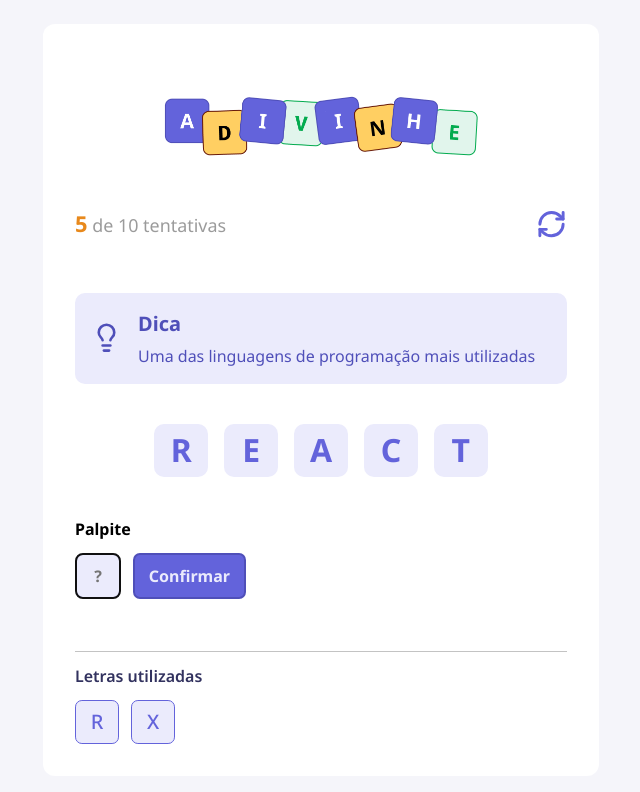
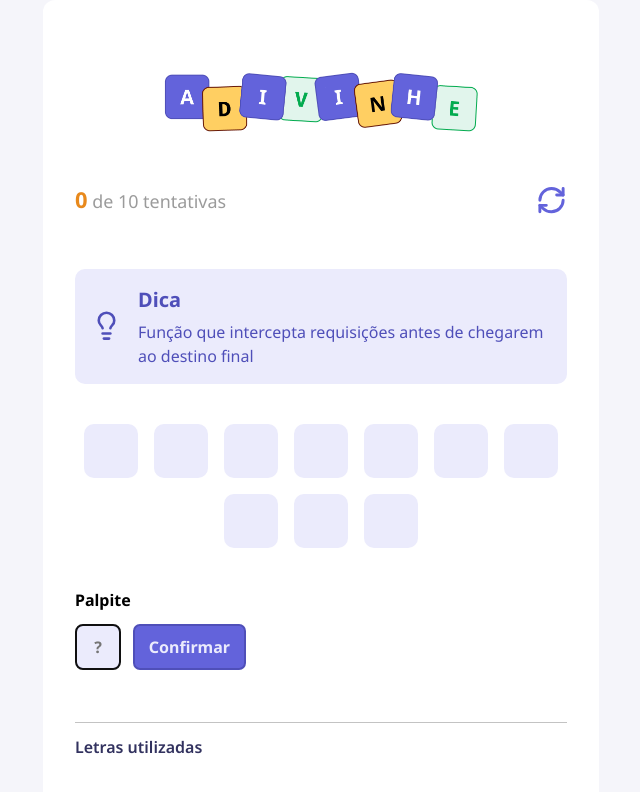
Before and after one commit to VictorMartinsD/adivinhe, a React (Vite) app: page / in a window 1280 px wide. Shown: the top 792 px of the page, without its empty margins (319-959 px from the left). Built offline with nearby package versions, Linux system fonts and the light colour scheme.

Commit message:
feat: implement game logic, word selection, and letter guessing states

```diff
--- a/eslint.config.js
+++ b/eslint.config.js
@@ -19,6 +19,9 @@ export default defineConfig([
     languageOptions: {
       globals: globals.browser,
     },
+    rules: {
+      "react-hooks/set-state-in-effect": "off",
+    },
   },
   prettier,
 ]);
--- a/src/App.tsx
+++ b/src/App.tsx
@@ -1,38 +1,91 @@
 import styles from "@/app.module.css";
+import { useEffect, useState } from "react";
+import { WORDS, type Challenge } from "@/utils/words";
 import { Tip } from "@/components/Tip";
 import { Button } from "@/components/Button";
 import { Input } from "@/components/Input";
 import { Letter } from "@/components/Letter";
 import { Header } from "@/components/Header";
-import { LettersUsed } from "@/components/LettersUsed";
+import { LettersUsed, type LettersUsedProps } from "@/components/LettersUsed";
 
 export default function App() {
+  const [score, setScore] = useState(0);
+  const [letter, setLetter] = useState("");
+  const [attempts, setAttempts] = useState(0);
+  const [lettersUsed, setLettersUsed] = useState<LettersUsedProps[]>([]);
+  const [challenge, setChallenge] = useState<Challenge | null>(null);
+
   function handleRestartGame() {
     alert("Reiniciar o jogo!");
   }
+
+  function startGame() {
+    const index = Math.floor(Math.random() * WORDS.length);
+    const randomWord = WORDS[index];
+
+    setChallenge(randomWord);
+    setAttempts(0);
+    setLetter("");
+  }
+
+  function HandleConfirm() {
+    if (!challenge) {
+      return;
+    }
+
+    if (!letter.trim()) {
+      return alert("Digite uma letra!");
+    }
+
+    const value = letter.toUpperCase();
+    const exists = lettersUsed.find((used) => used.value.toUpperCase() === value);
+
+    if (exists) {
+      return alert("Você já utilizou a letra " + value);
+    }
+
+    const hits = challenge.word
+      .toUpperCase()
+      .split("")
+      .filter((char) => char === value).length;
+
+    const correct = hits > 0;
+    const currentScore = score + hits;
+
+    setLettersUsed((prevState) => [...prevState, { value, correct }]);
+    setScore(currentScore);
+    setLetter("");
+  }
+
+  useEffect(() => {
+    startGame();
+  }, []);
+
+  if (!challenge) {
+    return;
+  }
+
   return (
     <div className={styles.container}>
       <main>
-        <Header current={5} max={10} onRestart={handleRestartGame} />
+        <Header current={attempts} max={10} onRestart={handleRestartGame} />
 
-        <Tip tip="Uma das linguagens de programação mais utilizadas" />
+        <Tip tip={challenge.tip} />
 
         <div className={styles.word}>
-          <Letter value="R" />
-          <Letter value="E" />
-          <Letter value="A" />
-          <Letter value="C" />
-          <Letter value="T" />
+          {challenge.word.split("").map(() => (
+            <Letter value="" />
+          ))}
         </div>
 
         <h4>Palpite</h4>
 
         <div className={styles.guess}>
-          <Input autoFocus maxLength={1} placeholder="?" />
-          <Button title="Confirmar" />
+          <Input autoFocus maxLength={1} placeholder="?" value={letter} onChange={(e) => setLetter(e.target.value)} />
+          <Button title="Confirmar" onClick={HandleConfirm} />
         </div>
 
-        <LettersUsed />
+        <LettersUsed data={lettersUsed} />
       </main>
     </div>
   );
--- a/src/components/LettersUsed/index.tsx
+++ b/src/components/LettersUsed/index.tsx
@@ -1,14 +1,24 @@
 import styles from "@/components/LettersUsed/styles.module.css";
 import { Letter } from "@/components/Letter";
 
-export function LettersUsed() {
+export type LettersUsedProps = {
+  value: string;
+  correct: boolean;
+};
+
+type Props = {
+  data: LettersUsedProps[];
+};
+
+export function LettersUsed({ data }: Props) {
   return (
     <div className={styles.lettersUsed}>
       <h5>Letras utilizadas</h5>
 
       <div>
-        <Letter value="R" size="small" />
-        <Letter value="X" size="small" />
+        {data.map(({ value, correct }) => (
+          <Letter value={value} size="small" color={correct ? "correct" : "wrong"} />
+        ))}
       </div>
     </div>
   );
```
